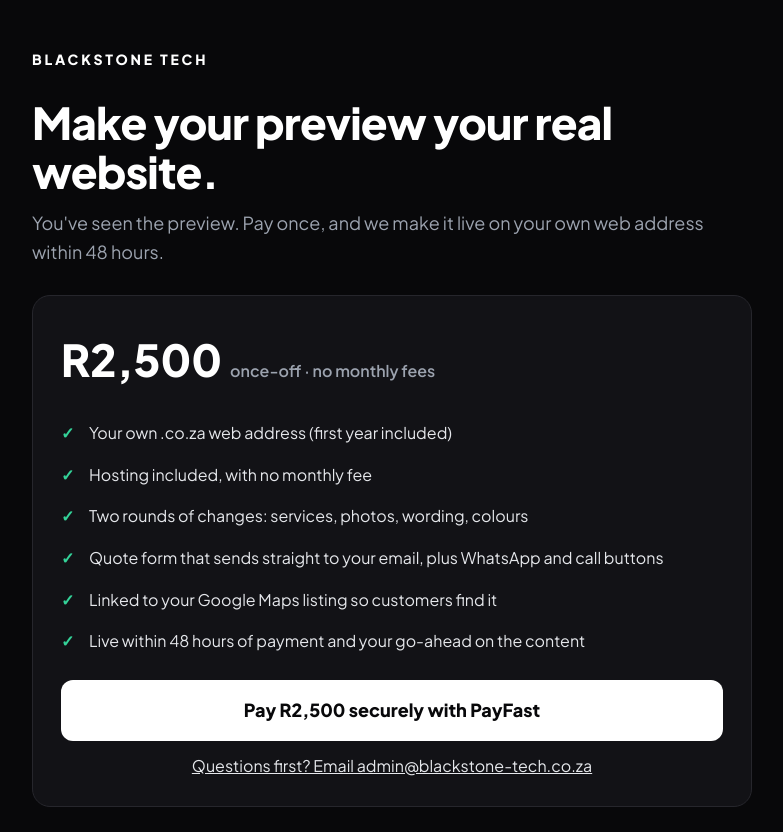
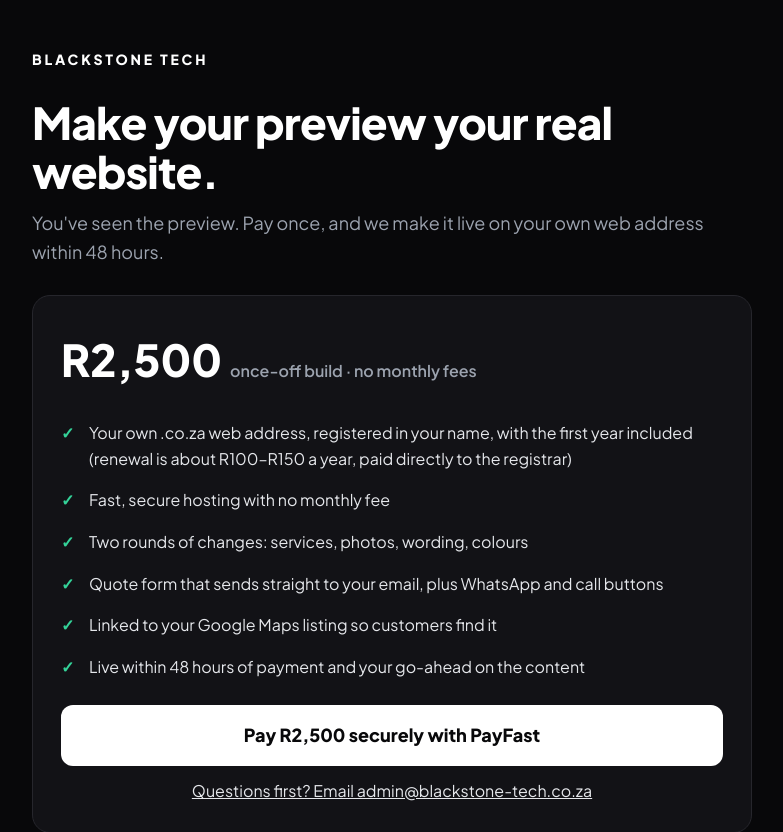
Before and after one commit to MarnoB1912/blackstone-sites, a plain HTML site: page site/claim/index.html in a window 1280 px wide. Shown: the top 832 px of the page, without its empty margins (248-1031 px from the left). Drawn offline with Linux system fonts and the light colour scheme.

Commit message:
Claim page: be explicit about yearly domain renewal
Co-Authored-By: Claude Opus 5.5 <noreply@anthropic.com>
Claude-Session: https://claude.ai/code/session_01EbdbnbcHTLi8yeKbDE4jk7

```diff
--- a/site/claim/index.html
+++ b/site/claim/index.html
@@ -21,10 +21,10 @@ ol{margin:12px 0 0 20px}ol li{padding:6px 0}ol li:before{content:none}
 <h1>Make <span id="biz">your preview</span> your real website.</h1>
 <p class="lead">You've seen the preview. Pay once, and we make it live on your own web address within 48 hours.</p>
 <div class="box">
-<div class="price">R2,500 <small>once-off · no monthly fees</small></div>
+<div class="price">R2,500 <small>once-off build · no monthly fees</small></div>
 <ul>
-<li>Your own .co.za web address (first year included)</li>
-<li>Hosting included, with no monthly fee</li>
+<li>Your own .co.za web address, registered in your name, with the first year included (renewal is about R100–R150 a year, paid directly to the registrar)</li>
+<li>Fast, secure hosting with no monthly fee</li>
 <li>Two rounds of changes: services, photos, wording, colours</li>
 <li>Quote form that sends straight to your email, plus WhatsApp and call buttons</li>
 <li>Linked to your Google Maps listing so customers find it</li>
```
